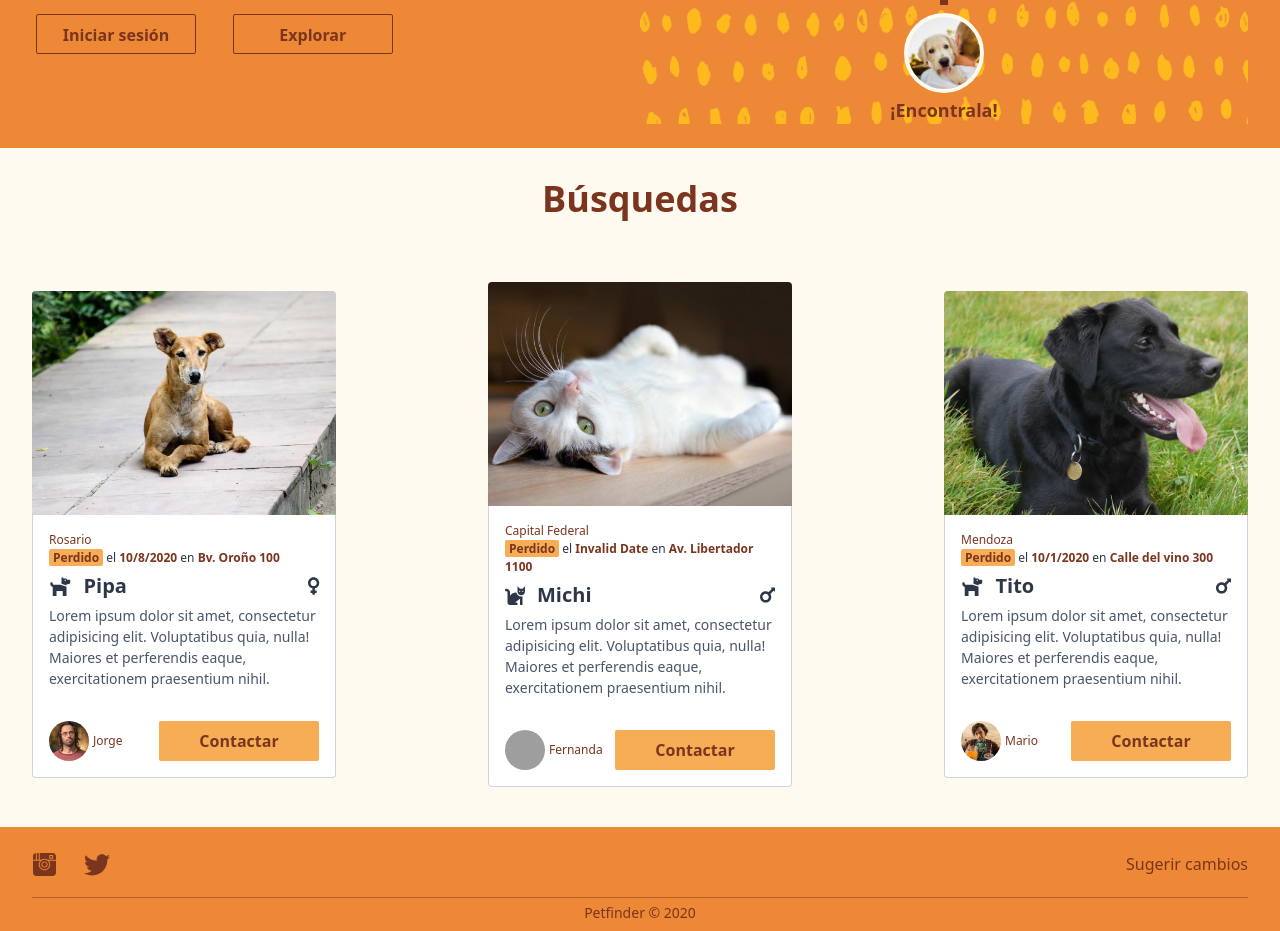
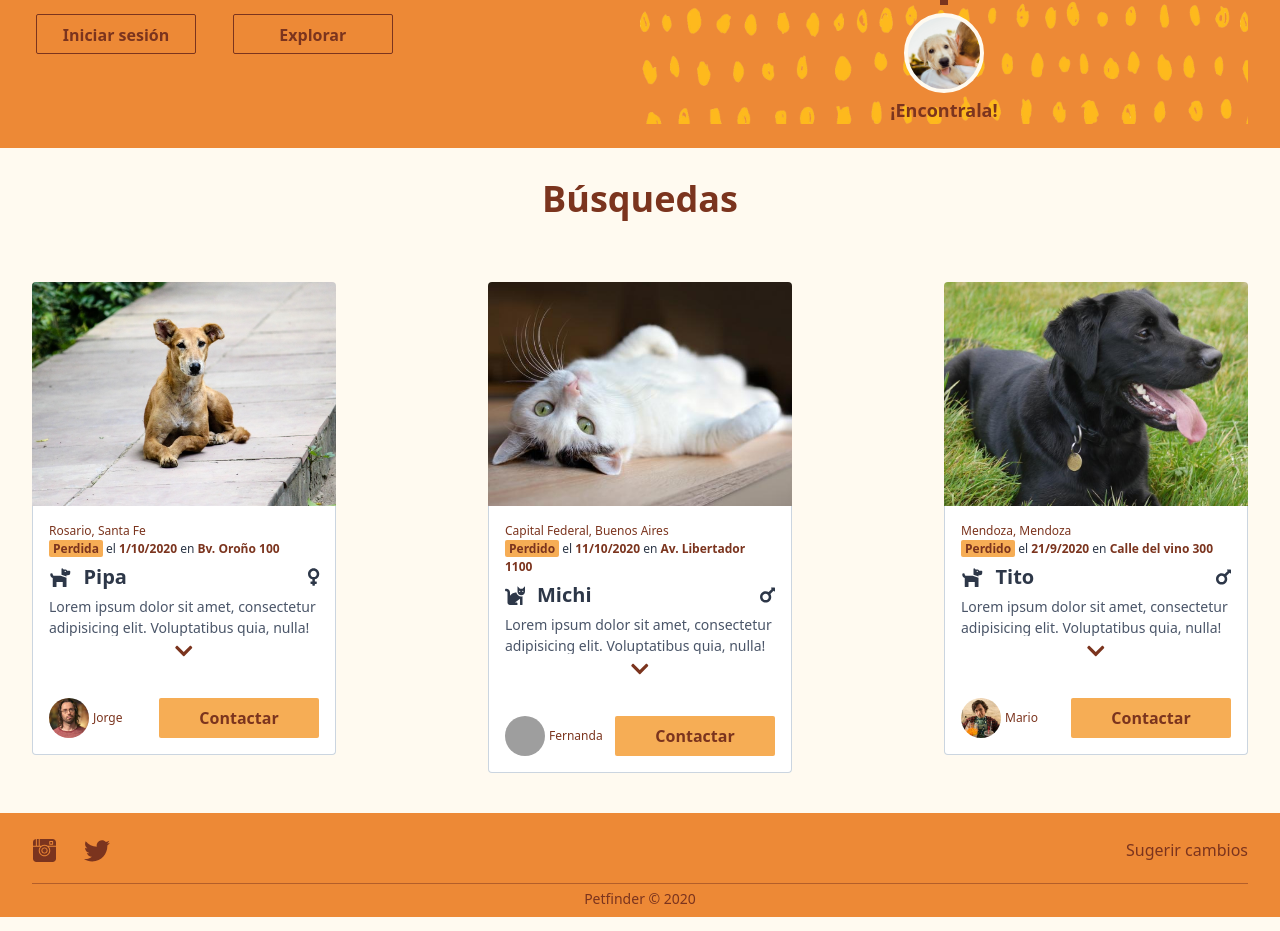
Before and after one commit to bianco-e/petfinder, a Next.js app: page / in a window 1280 px wide. Shown: the part 429-1360 px from the top of the page. Built offline with nearby package versions, Linux system fonts and the light colour scheme; no server answers; grey boxes are pictures that could not be loaded.

Commit message:
made expansive descriptions in PetCards

```diff
--- a/components/Examples.js
+++ b/components/Examples.js
@@ -3,9 +3,9 @@ import mockedData from "../mockedData.json";
 
 export default function Examples() {
   return (
-    <div className="flex flex-col items-center bg-orange-100">
+    <div className="flex flex-col items-center justify-start bg-orange-100">
       <h1 className="mt-6 text-orange-900">Búsquedas</h1>
-      <div className="banner-div flex-wrap">
+      <div className="banner-div flex-wrap items-start">
         {mockedData.map((data) => (
           <PetCard variant="thumbnail" key={data.id} data={data} />
         ))}
--- a/components/MainFilter.js
+++ b/components/MainFilter.js
@@ -9,7 +9,7 @@ export default function MainFilter({ appliedFilters, setFilter }) {
 
   return (
     <div className="w-full py-2 flex flex-col items-center bg-orange-500 text-orange-100">
-      <h2 className="my-0 text-2xl">Filtrar búsqueda</h2>
+      <h2 className="my-0 text-lg lg:text-xl">Filtrar búsqueda</h2>
       <LocationInput setFilter={setFilter} />
       <div className="lg:w-2/3 w-full flex items-center justify-between">
         <button
--- a/components/PetCard.js
+++ b/components/PetCard.js
@@ -1,3 +1,4 @@
+import { useEffect, useRef, useState } from "react";
 import { FontAwesomeIcon } from "@fortawesome/react-fontawesome";
 import { icons, formatDate } from "../utils/utils";
 import { deletePost } from "../apiQueries/apiQueries";
@@ -10,21 +11,41 @@ const style = {
     container: "sm:w-full lg:w-1/4",
     image: "h-56",
     details: "",
-    text: "",
   },
   normal: {
     container: "w-full lg:flex",
     image: "h-64 lg:w-64 lg:rounded-t-none lg:rounded-l",
     details:
       "lg:w-4/5 shadow-lg lg:border-l-0 lg:border-t lg:rounded-b-none lg:rounded-r",
-    text: "",
   },
+};
+const stateText = {
+  lost: "Perdid",
+  found: "Encontrad",
+  male: "o",
+  female: "a",
 };
 
 export default function PetCard({ data, editable, variant = "normal" }) {
   const { images, user, pet, date, text, location, state, _id } = data;
+  const [textHeight, setTextHeight] = useState({
+    height: "h-10",
+    arrow: undefined,
+  });
   const router = useRouter();
+  const textRef = useRef();
   const message = `¡Hola! Te contacto por la publicación de Petfinder ${router.route}`;
+  const resizeText = () =>
+    textHeight.height === "h-10"
+      ? setTextHeight({ height: "h-auto", arrow: "upArrow" })
+      : setTextHeight({ height: "h-10", arrow: "downArrow" });
+
+  useEffect(() => {
+    if (textRef.current.scrollHeight > 42) {
+      setTextHeight({ ...textHeight, arrow: "downArrow" });
+    }
+  }, []);
+
   return (
     <div className={`${style[variant].container} my-4`}>
       <div
@@ -36,9 +57,11 @@ export default function PetCard({ data, editable, variant = "normal" }) {
         className={`${style[variant].details} rounded-b p-4 flex flex-col justify-between bg-white border-r border-b border-l border-gray-400`}
       >
         <div className="mb-8 text-xs text-orange-900">
-          <p className="font-medium">{location.city}</p>
+          <p className="font-medium">
+            {location.city}, {location.province}
+          </p>
           <span className="font-bold bg-orange-400 rounded-sm px-1">
-            {state == "lost" ? "Perdido" : "Encontrado"}
+            {stateText[state] + stateText[pet.description.gender]}
           </span>
           <span className="text-gray-800"> el </span>
           <span className="font-bold">{formatDate(date)} </span>
@@ -51,9 +74,19 @@ export default function PetCard({ data, editable, variant = "normal" }) {
             </div>
             <FontAwesomeIcon icon={icons[pet.description.gender]} />
           </div>
-          <p className={`${style[variant].text} text-gray-700 text-sm`}>
+          <p
+            className={`text-gray-700 text-sm transition-all duration-500 overflow-hidden ${textHeight.height}`}
+            ref={textRef}
+          >
             {text}
           </p>
+          {textHeight.arrow ? (
+            <button className="text-center w-full text-xl" onClick={resizeText}>
+              <FontAwesomeIcon icon={icons[textHeight.arrow]} />
+            </button>
+          ) : (
+            <div className="h-6"></div>
+          )}
         </div>
         <div className="flex items-center w-full justify-between">
           <div className="flex items-center">
--- a/components/Pets.js
+++ b/components/Pets.js
@@ -1,10 +1,16 @@
 import PetCard from "./PetCard";
 export default function Pets({ editableCards, pets = [] }) {
   return (
-    <div className="banner-div bg-orange-100 flex-wrap">
-      {pets.map((data) => (
-        <PetCard editable={editableCards} key={data._id} data={data} />
-      ))}
+    <div className="banner-div bg-orange-100 flex-wrap justify-center items-start">
+      {pets.length ? (
+        pets.map((data) => (
+          <PetCard editable={editableCards} key={data._id} data={data} />
+        ))
+      ) : (
+        <h2 className="lg:text-3xl text-orange-900 mt-16">
+          No se encontraron mascotas
+        </h2>
+      )}
     </div>
   );
 }
--- a/components/PostForm.js
+++ b/components/PostForm.js
@@ -124,10 +124,16 @@ export default function PostForm({ editingPost }) {
   return (
     <>
       <PageTitle title="Nueva publicación" />
-      <div className="bg-orange-100 flex flex-col w-full items-center py-4">
+      <div
+        className="bg-orange-200 bg-opacity-75 w-full"
+        style={{ backgroundImage: "url('/pattern-asset.png')" }}
+      >
+        <div className="bg-orange-200 bg-opacity-75 flex flex-col w-full items-center pb-4">
           <PostFormHeader
             date={new Date(date)}
-          gender={editingPost?.pet.description.gender || pet.description.gender}
+            gender={
+              editingPost?.pet.description.gender || pet.description.gender
+            }
             images={images}
             species={editingPost?.pet.species || pet.species}
             state={editingPost?.state || state}
@@ -141,7 +147,7 @@ export default function PostForm({ editingPost }) {
           {inputsData.slice(0, 3).map(({ ph, value, onChange }) => {
             return (
               <input
-              className="placeholder-orange-500 focus:shadow-md my-4"
+                className="lg:w-1/3 placeholder-orange-500 bg-orange-100 focus:shadow-md my-4"
                 key={ph}
                 onChange={(e) => onChange(e)}
                 value={value}
@@ -168,7 +174,7 @@ export default function PostForm({ editingPost }) {
           {inputsData.slice(3).map(({ ph, value, onChange }) => {
             return (
               <input
-              className="placeholder-orange-500 focus:shadow-md my-4"
+                className="lg:w-1/3 placeholder-orange-500 bg-orange-100 focus:shadow-md my-4"
                 key={ph}
                 onChange={(e) => onChange(e)}
                 value={value}
@@ -184,6 +190,7 @@ export default function PostForm({ editingPost }) {
             Confirmar
           </Button>
         </div>
+      </div>
     </>
   );
 }
--- a/components/PostFormHeader.js
+++ b/components/PostFormHeader.js
@@ -57,18 +57,16 @@ export default function Component({
       })}
       <div className="flex justify-between items-start w-64">
         <div className="w-1/2 flex flex-col items-start">
-          <span className="font-medium text-orange-500 capitalize">
-            ¿Cuándo?
-          </span>
+          <span className="font-bold text-orange-900 capitalize">¿Cuándo?</span>
           <input
-            className="border-0 shadow-none my-2 p-0 cursor-pointer"
+            className="border-0 shadow-none my-2 p-0 cursor-pointer font-bold"
             onChange={(e) => setDate(e.target.value)}
             type="date"
             value={formatDate(date, true)}
           />
         </div>
         <div className="w-1/2 flex flex-col items-end">
-          <span className="font-medium text-orange-500">Imágenes</span>
+          <span className="font-bold text-orange-900">Imágenes</span>
           <label className="flex flex-col items-center cursor-pointer">
             <p className="flex items-center justify-center p-2 text-4xl text-orange-900">
               <FontAwesomeIcon icon={icons.blankImage} />
--- a/components/Select.js
+++ b/components/Select.js
@@ -1,6 +1,6 @@
 export default function Select({ options, selected, setter }) {
   return (
-    <div className="inline-block relative w-64 my-4">
+    <div className="lg:w-1/3 inline-block relative w-64 bg-orange-100 my-4">
       <select
         value={selected}
         onChange={(e) => setter(e.target.value)}
--- a/components/TextArea.js
+++ b/components/TextArea.js
@@ -1,7 +1,7 @@
 export default function TextArea({ placeholder, value, onChange }) {
   return (
     <textarea
-      className="placeholder-orange-500 my-5 focus:shadow-md"
+      className="lg:w-1/3 placeholder-orange-500 bg-orange-100 my-5 focus:shadow-md"
       placeholder={placeholder}
       value={value}
       onChange={(e) => onChange(e)}
--- a/mockedData.json
+++ b/mockedData.json
@@ -18,13 +18,14 @@
       }
     },
     "location": {
+      "province": "Santa Fe",
       "city": "Rosario",
       "zone": "Bv. Oroño 100"
     },
     "text": "Lorem ipsum dolor sit amet, consectetur adipisicing elit. Voluptatibus quia, nulla! Maiores et perferendis eaque, exercitationem praesentium nihil.",
     "images": ["/dog-sample.jpg"],
     "state": "lost",
-    "date": "08-10-2020",
+    "date": "2020-10-01T03:00:00.000Z",
     "createdAt": "11-10-2020",
     "updatedAt": "11-10-2020",
     "deleted": false
@@ -49,13 +50,14 @@
       }
     },
     "location": {
+      "province": "Buenos Aires",
       "city": "Capital Federal",
       "zone": "Av. Libertador 1100"
     },
     "text": "Lorem ipsum dolor sit amet, consectetur adipisicing elit. Voluptatibus quia, nulla! Maiores et perferendis eaque, exercitationem praesentium nihil.",
     "images": ["/cat-sample.jpg"],
     "state": "lost",
-    "date": "30-09-2020",
+    "date": "2020-10-11T03:00:00.000Z",
     "createdAt": "02-10-2020",
     "updatedAt": "02-10-2020",
     "deleted": false
@@ -80,13 +82,14 @@
       }
     },
     "location": {
+      "province": "Mendoza",
       "city": "Mendoza",
       "zone": "Calle del vino 300"
     },
     "text": "Lorem ipsum dolor sit amet, consectetur adipisicing elit. Voluptatibus quia, nulla! Maiores et perferendis eaque, exercitationem praesentium nihil.",
     "images": ["/dog-sample-2.jpg"],
     "state": "lost",
-    "date": "01-10-2020",
+    "date": "2020-09-21T03:00:00.000Z",
     "createdAt": "08-10-2020",
     "updatedAt": "08-10-2020",
     "deleted": false
--- a/styles/tailwind.css
+++ b/styles/tailwind.css
@@ -3,6 +3,9 @@
 @tailwind utilities;
 
 @layer base {
+  body {
+    @apply bg-orange-100;
+  }
   h1 {
     @apply font-bold text-4xl my-4;
   }
--- a/utils/utils.js
+++ b/utils/utils.js
@@ -8,6 +8,8 @@ import {
   faLaughBeam,
   faChevronRight,
   faChevronLeft,
+  faChevronDown,
+  faChevronUp,
   faImages,
   faTrash,
   faEdit,
@@ -23,6 +25,8 @@ export const icons = {
   female: faVenus,
   rightArrow: faChevronRight,
   leftArrow: faChevronLeft,
+  downArrow: faChevronDown,
+  upArrow: faChevronUp,
   blankImage: faImages,
   delete: faTrash,
   edit: faEdit,
```
Lines whose indentation alone changed are shown as unchanged.
